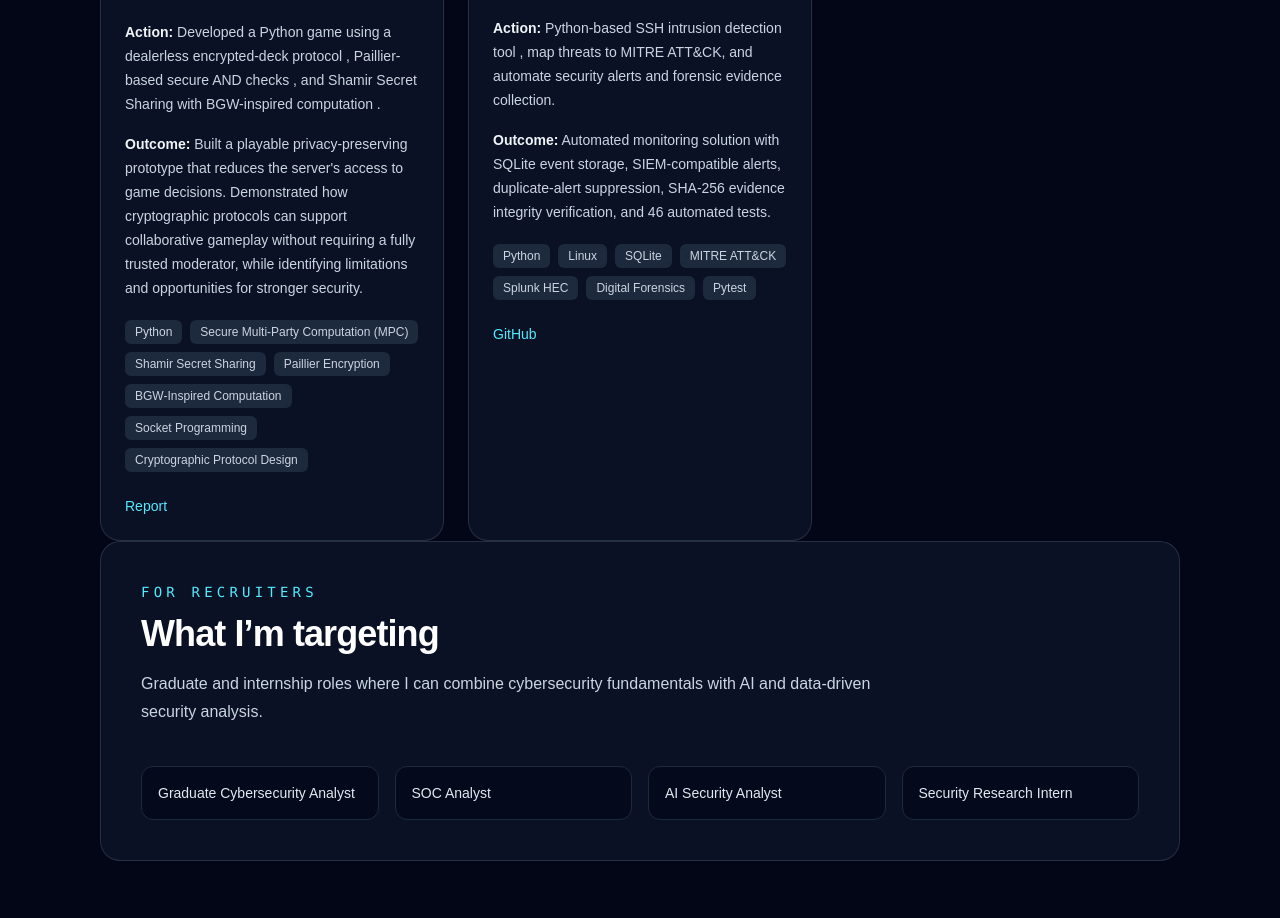
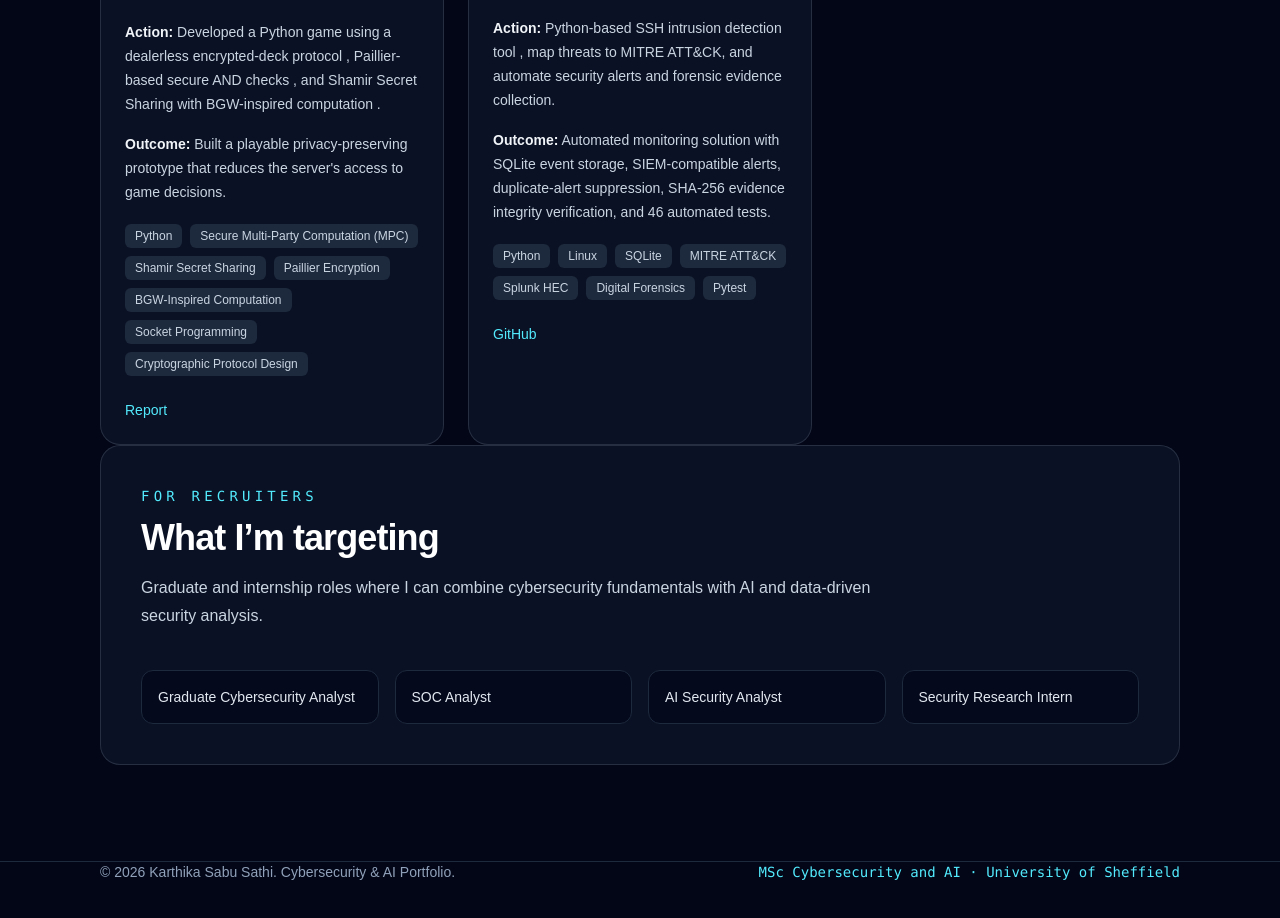
Before and after one commit to Karthikaaah/karthika-portfolio, a Next.js app: page / in a window 1280 px wide. Shown: the part 1140-2058 px from the top of the page. After the commit the page ends 2022 px from the top, so only its background shows below. Built offline with nearby package versions, Linux system fonts and the light colour scheme.

Commit message:
Update projects.ts

```diff
--- a/data/projects.ts
+++ b/data/projects.ts
@@ -22,7 +22,7 @@ export const projects: Project[] = [
   action:
     "Developed a Python game using a dealerless encrypted-deck protocol , Paillier-based secure AND checks , and Shamir Secret Sharing with BGW-inspired computation . ",
   outcome:
-    "Built a playable privacy-preserving prototype that reduces the server's access to game decisions. Demonstrated how cryptographic protocols can support collaborative gameplay without requiring a fully trusted moderator, while identifying limitations and opportunities for stronger security.",
+    "Built a playable privacy-preserving prototype that reduces the server's access to game decisions.",
   tools: [
     "Python",
     "Secure Multi-Party Computation (MPC)",
```
